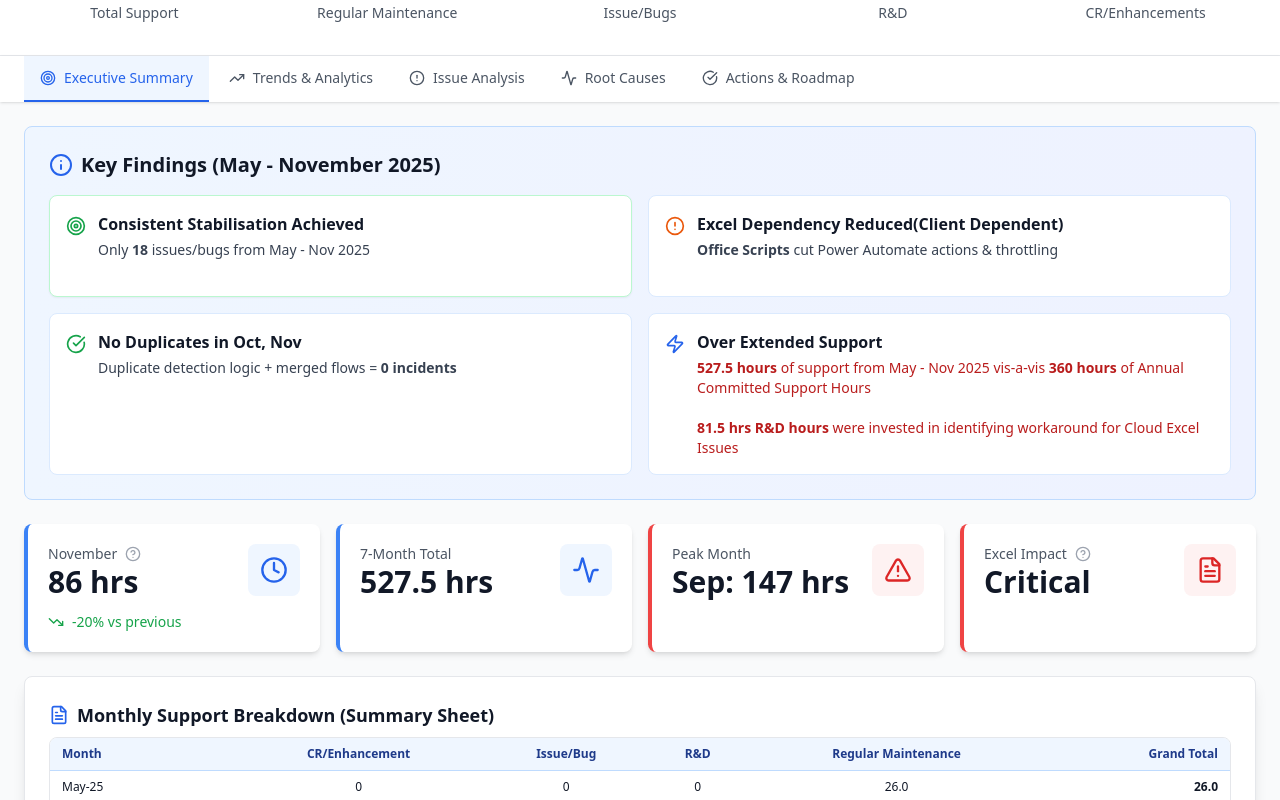
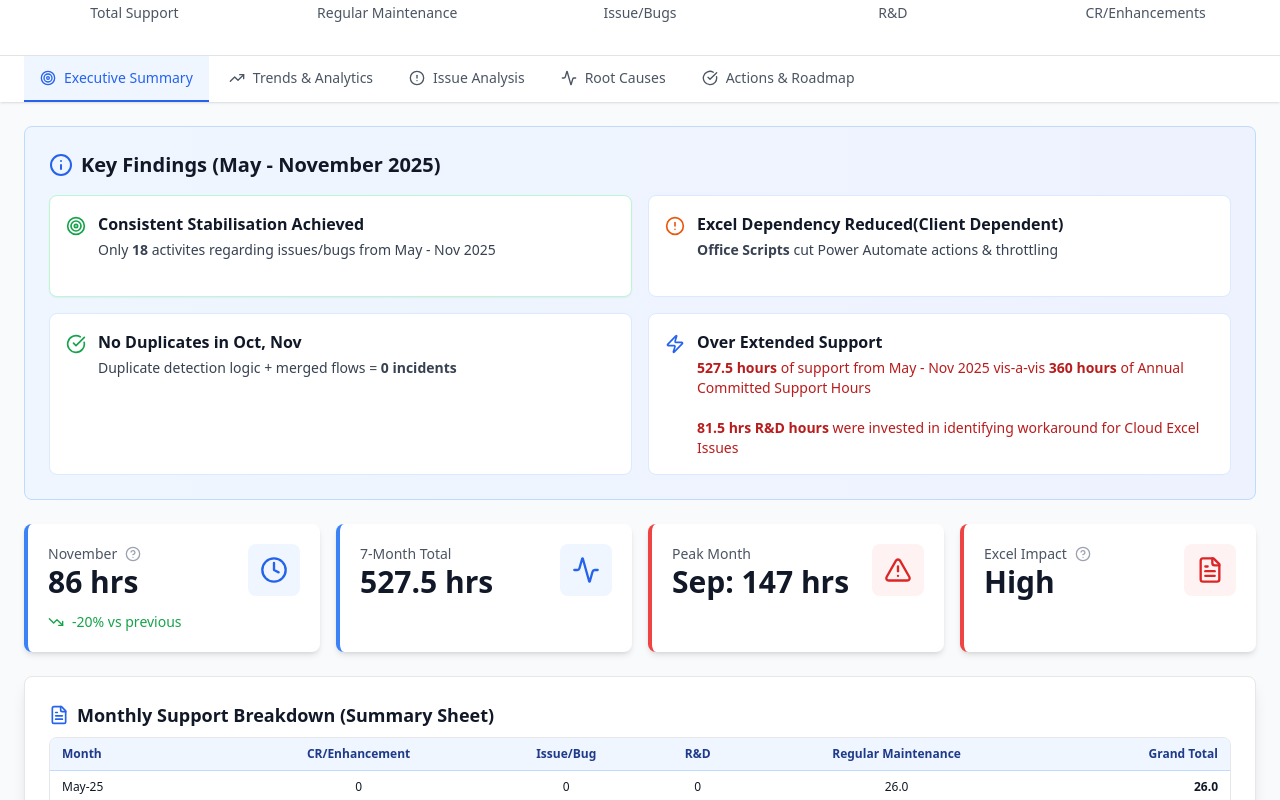
Before and after one commit to ManchandaRahul/november_cosco_report, a React (Vite) app: page / in a window 1280 px wide. Shown: the part 372-1172 px from the top of the page. Built offline with nearby package versions, Linux system fonts and the light colour scheme.

Commit message:
new changes

```diff
--- a/src/Dashboard.jsx
+++ b/src/Dashboard.jsx
@@ -93,7 +93,7 @@ const Dashboard = () =>{
       category: 'Excel / Cloud Excel Dependence(Client Dependent)',
       may: 'high', jun: 'high', jul: 'high', aug: 'high', sep: 'high', oct: 'medium', nov: 'low',
       description: 'Office Script Move-to-Archive deployed and stable in Nov',
-      impact: 'Medium',
+      impact: 'High',
       trend: 'Improving - Office Scripts',
       trendShort: 'Improving'
     },
@@ -135,7 +135,7 @@ const Dashboard = () =>{
   const rootCauses = [
     {
       cause: 'Excel File Fragility',
-      severity: 'Critical',
+      severity: 'High',
       frequency: 'Continuous',
       impact: 'Largest driver of incidents',
       status: 'Migration planned (Medium-term)'
@@ -216,7 +216,7 @@ const Dashboard = () =>{
         <div className="max-w-7xl mx-auto px-6 py-5">
           {/* Back button */}
   <a
-    href="https://coscoamcmonitor.vercel.app/"
+    href="https://cosco-amc-monitoring.vercel.app/"
     className="inline-flex items-center gap-2 text-sm text-blue-100 hover:text-white mb-3"
   >
     <b><u>Back</u></b>
@@ -337,7 +337,7 @@ const Dashboard = () =>{
                     <div>
                       <h4 className="font-semibold text-gray-900 mb-1">Consistent Stabilisation Achieved</h4>
                       <p className="text-sm text-gray-700">
-                        Only <strong>18</strong> issues/bugs from May - Nov 2025
+                        Only <strong>18</strong> activites regarding issues/bugs from May - Nov 2025
                       </p>
                                             <p className="text-sm text-green-700">
                                               <br></br>
@@ -392,7 +392,7 @@ const Dashboard = () =>{
               <MetricCard title="November" value="86 hrs" change={-20} trend="down" icon={Clock} tooltip="86 hrs vs Oct 108 hrs" />
               <MetricCard title="7-Month Total" value={`527.5 hrs`} icon={Activity} />
               <MetricCard title="Peak Month" value="Sep: 147 hrs" icon={AlertTriangle} alert />
-              <MetricCard title="Excel Impact" value="Critical" icon={FileText} alert tooltip="Primary root cause" />
+              <MetricCard title="Excel Impact" value="High" icon={FileText} alert tooltip="Primary root cause" />
             </div>
 
             {/* Support Hours Trend */}
@@ -716,20 +716,20 @@ const Dashboard = () =>{
             <div className="bg-white rounded-lg shadow-lg p-6 border-t-4 border-indigo-600">
               <div className="flex items-center gap-3 mb-4">
                 <div className="w-3 h-3 rounded-full bg-indigo-600"></div>
-                <h3 className="text-lg font-bold">Phase 1,2: Full Automation & Scalability</h3>
+                <h3 className="text-lg font-bold">Phases 1 and 2: Automation & Scalability Upgrade</h3>
               </div>
               <div className="space-y-4">
                 <div className="flex items-start gap-3 p-4 bg-indigo-50 rounded-lg border border-indigo-200">
                   <FileText className="w-5 h-5 text-indigo-600 mt-0.5 flex-shrink-0" />
                   <div>
-                    <p className="font-medium text-indigo-900">Migrate from Microsoft forms to Custom form for security & scalability.</p>
+                    <p className="font-medium text-indigo-900">Migrate from Microsoft forms to Custom form for security & scalability.(Replacing OTP with Token API)</p>
                   </div>
                 </div>
 
                 <div className="flex items-start gap-3 p-4 bg-indigo-50 rounded-lg border border-indigo-200">
                   <Database className="w-5 h-5 text-indigo-600 mt-0.5 flex-shrink-0" />
                   <div>
-                    <p className="font-medium text-indigo-900">Replace cloud excel with db to increase speed, scalability.</p>
+                    <p className="font-medium text-indigo-900">Replace cloud excel with db to increase speed, scalability.(Migration from Excel)</p>
                   </div>
                 </div>
 
@@ -766,7 +766,7 @@ const Dashboard = () =>{
                 <div className="flex items-start gap-3 p-3 bg-white rounded-lg border border-green-200">
                   <AlertCircle className="w-5 h-5 text-black-600 mt-0.5 flex-shrink-0" />
                   <div>
-                    <p className="font-medium text-gray-900">Increase efficiency from current 70% to 95%</p>
+                    <p className="font-medium text-gray-900">Increase automation efficiency from current 70% to 95%</p>
                   </div>
                 </div>
 
@@ -793,7 +793,7 @@ const Dashboard = () =>{
               </div>
             </div>
             {/* <div class="bg-white rounded-lg shadow-lg p-6"><div class="flex items-center gap-3 mb-4"><div class="w-3 h-3 rounded-full bg-yellow-500"></div><h3 class="text-lg font-bold">Phase 1: Platform Strengthening (1–3 months)</h3></div><div class="space-y-3"><div class="flex items-start gap-3 p-3 bg-yellow-50 rounded-lg border border-yellow-200"><svg xmlns="http://www.w3.org/2000/svg" width="24" height="24" viewBox="0 0 24 24" fill="none" stroke="currentColor" stroke-width="2" stroke-linecap="round" stroke-linejoin="round" class="lucide lucide-database w-5 h-5 text-yellow-600 mt-0.5"><ellipse cx="12" cy="5" rx="9" ry="3"></ellipse><path d="M3 5V19A9 3 0 0 0 21 19V5"></path><path d="M3 12A9 3 0 0 0 21 12"></path></svg><div><p class="font-medium">Migrate from Excel</p><p class="text-sm text-gray-600">To SharePoint / Dataverse / Azure SQL</p></div></div><div class="flex items-start gap-3 p-3 bg-yellow-50 rounded-lg border border-yellow-200"><svg xmlns="http://www.w3.org/2000/svg" width="24" height="24" viewBox="0 0 24 24" fill="none" stroke="currentColor" stroke-width="2" stroke-linecap="round" stroke-linejoin="round" class="lucide lucide-zap w-5 h-5 text-yellow-600 mt-0.5"><path d="M4 14a1 1 0 0 1-.78-1.63l9.9-10.2a.5.5 0 0 1 .86.46l-1.92 6.02A1 1 0 0 0 13 10h7a1 1 0 0 1 .78 1.63l-9.9 10.2a.5.5 0 0 1-.86-.46l1.92-6.02A1 1 0 0 0 11 14z"></path></svg><div><p class="font-medium">Replace OTP with Token API</p></div></div></div></div>*/}
-             <div class="bg-white rounded-lg shadow-lg p-6"><div class="flex items-center gap-3 mb-4"><div class="w-3 h-3 rounded-full bg-green-500"></div><h3 class="text-lg font-bold">Phase 0: Stabilisation (0–4 weeks)</h3></div><div class="space-y-3"><div class="flex items-start gap-3 p-3 bg-green-50 rounded-lg border border-green-200"><svg xmlns="http://www.w3.org/2000/svg" width="24" height="24" viewBox="0 0 24 24" fill="none" stroke="currentColor" stroke-width="2" stroke-linecap="round" stroke-linejoin="round" class="lucide lucide-circle-check-big w-5 h-5 text-green-600 mt-0.5"><path d="M21.801 10A10 10 0 1 1 17 3.335"></path><path d="m9 11 3 3L22 4"></path></svg><div><p class="font-medium">HyperCare for Office Scripts</p><p class="text-sm text-gray-600">2-week monitoring post-deployment</p></div></div><div class="flex items-start gap-3 p-3 bg-green-50 rounded-lg border border-green-200"><svg xmlns="http://www.w3.org/2000/svg" width="24" height="24" viewBox="0 0 24 24" fill="none" stroke="currentColor" stroke-width="2" stroke-linecap="round" stroke-linejoin="round" class="lucide lucide-circle-alert w-5 h-5 text-green-600 mt-0.5"><circle cx="12" cy="12" r="10"></circle><line x1="12" x2="12" y1="8" y2="12"></line><line x1="12" x2="12.01" y1="16" y2="16"></line></svg><div><p class="font-medium">Automated Alerts</p><ul class="text-sm text-gray-600 ml-4 mt-1 list-disc"><li>Queue &gt;24h</li><li>Duplicates in batch</li><li>Archive failures</li></ul></div></div></div></div>
+             <div class="bg-white rounded-lg shadow-lg p-6"><div class="flex items-center gap-3 mb-4"><div class="w-3 h-3 rounded-full bg-green-500"></div><h3 class="text-lg font-bold">Phase 0: Stabilisation (0–4 weeks)</h3></div><div class="space-y-3"><div class="flex items-start gap-3 p-3 bg-green-50 rounded-lg border border-green-200"><svg xmlns="http://www.w3.org/2000/svg" width="24" height="24" viewBox="0 0 24 24" fill="none" stroke="currentColor" stroke-width="2" stroke-linecap="round" stroke-linejoin="round" class="lucide lucide-circle-check-big w-5 h-5 text-green-600 mt-0.5"><path d="M21.801 10A10 10 0 1 1 17 3.335"></path><path d="m9 11 3 3L22 4"></path></svg><div><p class="font-medium">HyperCare for Office Scripts</p><p class="text-sm text-gray-600">2-week monitoring post-deployment</p></div></div><div class="flex items-start gap-3 p-3 bg-green-50 rounded-lg border border-green-200"><svg xmlns="http://www.w3.org/2000/svg" width="24" height="24" viewBox="0 0 24 24" fill="none" stroke="currentColor" stroke-width="2" stroke-linecap="round" stroke-linejoin="round" class="lucide lucide-circle-check-big w-5 h-5 text-green-600 mt-0.5"><path d="M21.801 10A10 10 0 1 1 17 3.335"></path><path d="m9 11 3 3L22 4"></path></svg><div><p class="font-medium">Automated Alerts</p><ul class="text-sm text-gray-600 ml-4 mt-1 list-disc"><li>Queue &gt;24h</li><li>Duplicates in batch</li><li>Archive failures</li></ul></div></div></div></div>
           </div>
         )}
       </div>
```
